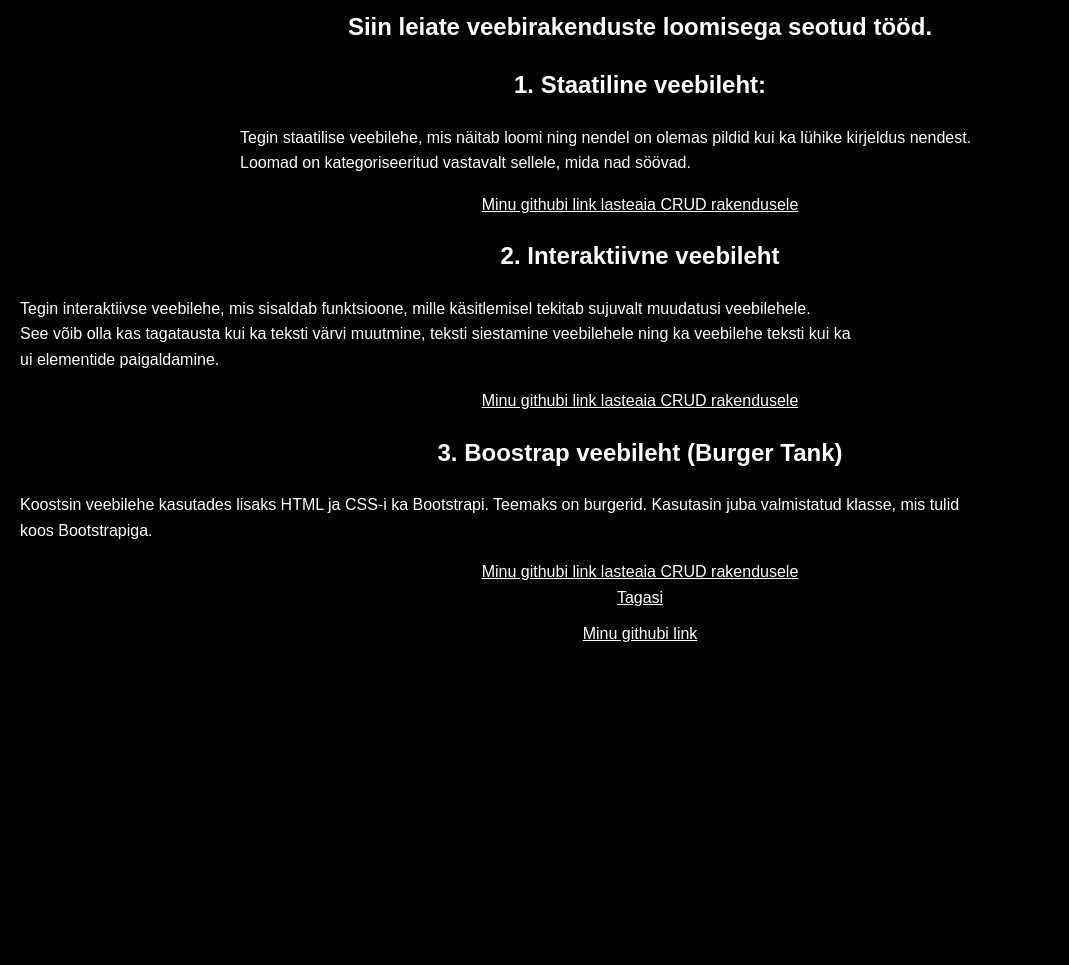
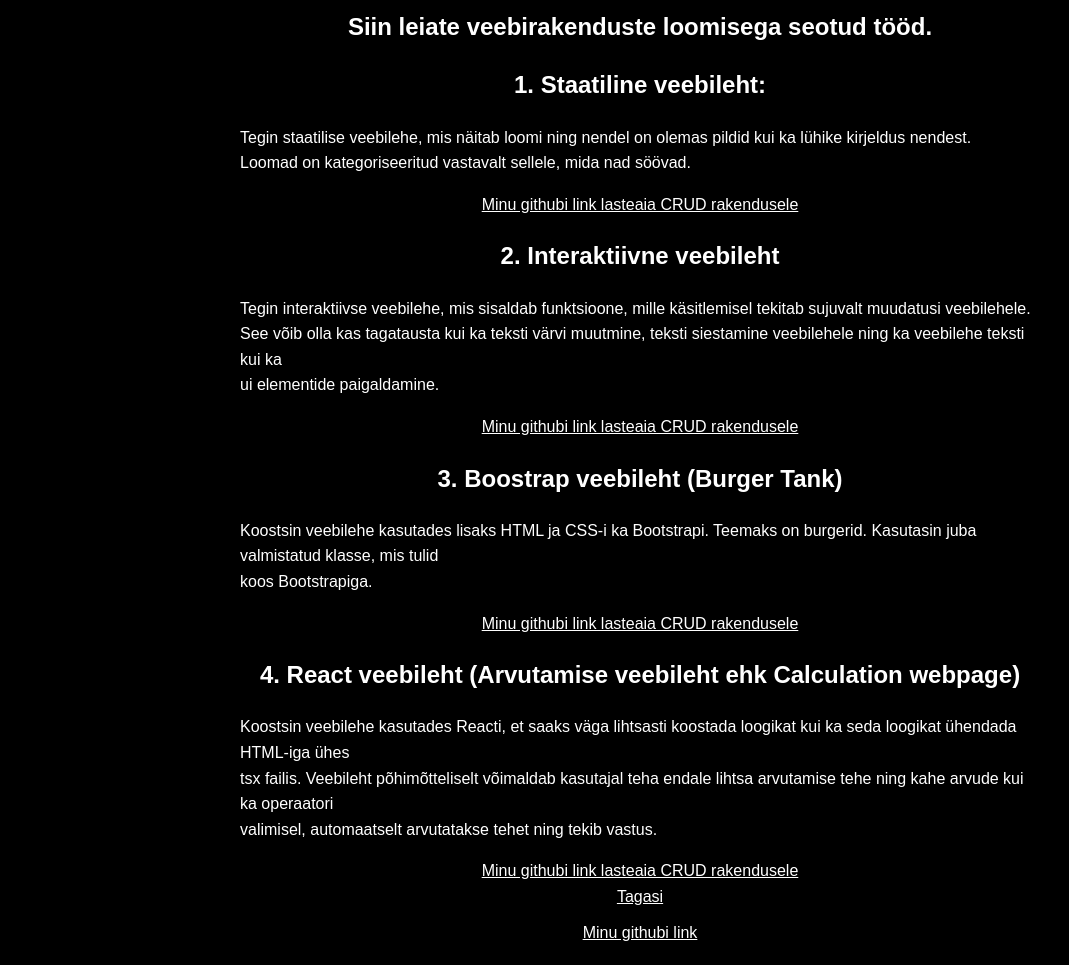
Before and after one commit to St11v3n/Stiiven_Ottens_Portfoolio, a website: page Tehtud_tööd/veebirakenduste_loomine.html in a window 1280 px wide. Shown: the part 106-1071 px from the top of the page, without its empty margins (0-1069 px from the left). Before the commit the page ends 800 px from the top, so only its background shows below. Drawn offline with Linux system fonts and the light colour scheme.

Commit message:
Tekstid ei olnud reastatud maini sees, pidin seda parandama

```diff
--- a/Tehtud_tööd/veebirakenduste_loomine.html
+++ b/Tehtud_tööd/veebirakenduste_loomine.html
@@ -26,7 +26,7 @@
                 <li><a href="https://github.com/St11v3n/Stiiven-Ottens---Staatiline-veebileht">Minu githubi link lasteaia CRUD rakendusele</a></li>
             </ul>
         </nav>
-    </main>
+
 
         <h2>2. Interaktiivne veebileht</h2>
 
@@ -52,9 +52,24 @@
         <nav>
             <ul>
                 <li><a href="https://github.com/St11v3n/Stiiven_Ottens---Bootstrap">Minu githubi link lasteaia CRUD rakendusele</a></li>
+            </ul>
+        </nav>
+
+        <h2>4. React veebileht (Arvutamise veebileht ehk Calculation webpage)</h2>
+
+        <p>
+            Koostsin veebilehe kasutades Reacti, et saaks väga lihtsasti koostada loogikat kui ka seda loogikat ühendada HTML-iga ühes<br/>
+            tsx failis. Veebileht põhimõtteliselt võimaldab kasutajal teha endale lihtsa arvutamise tehe ning kahe arvude kui ka operaatori<br/>
+            valimisel, automaatselt arvutatakse tehet ning tekib vastus.
+        </p>
+
+        <nav>
+            <ul>
+                <li><a href="https://github.com/St11v3n/Stiiven_Ottens---Bootstrap">Minu githubi link lasteaia CRUD rakendusele</a></li>
                 <li><a href="./index.html">Tagasi</a></li>
             </ul>
         </nav>
+    </main>
     <footer>
         <a href="https://github.com/St11v3n">Minu githubi link</a>
     </footer>
```
Lines whose indentation alone changed are shown as unchanged.
